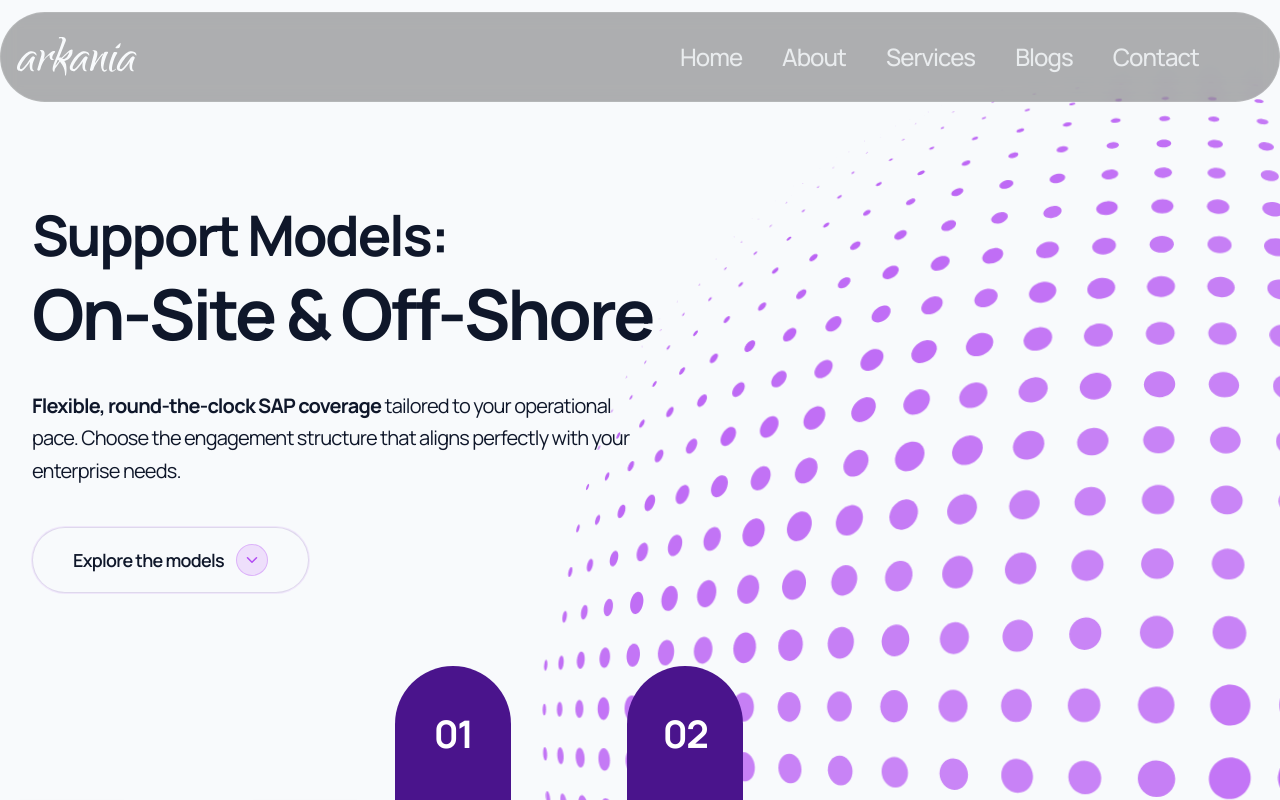
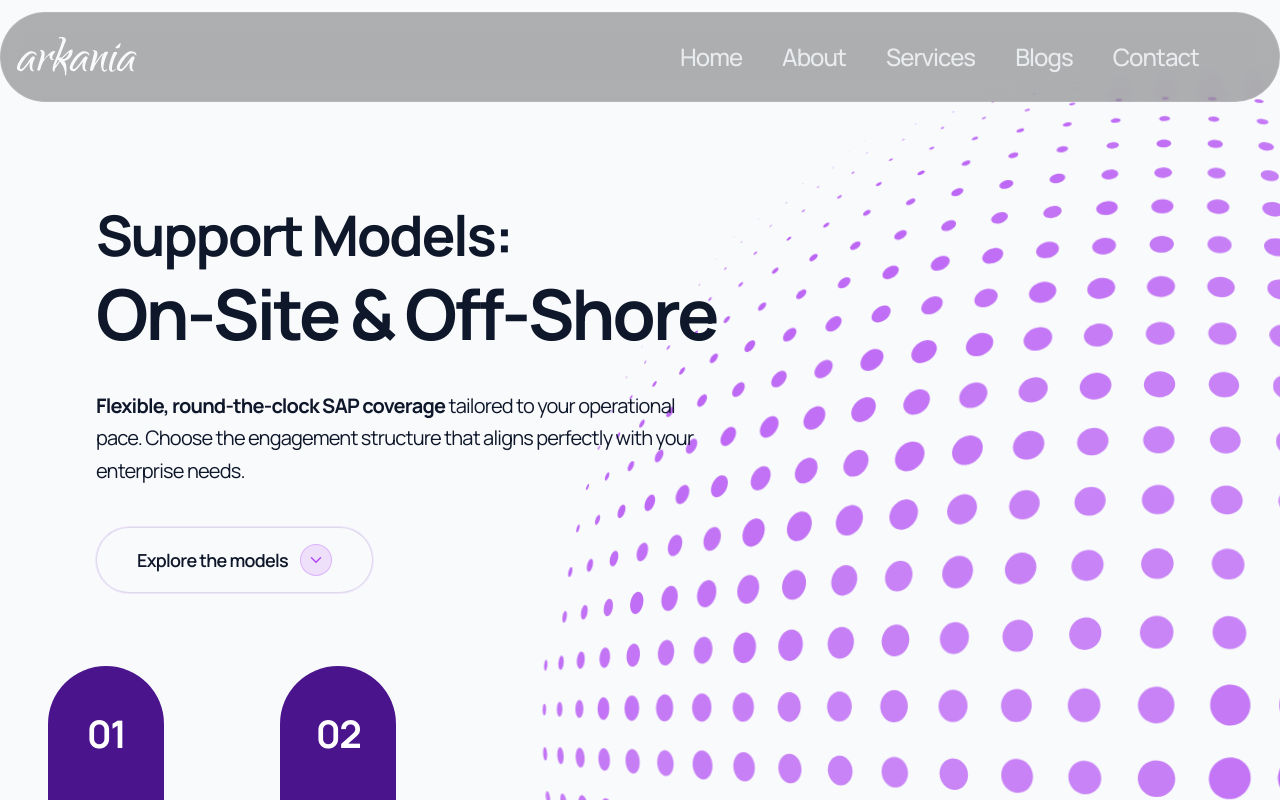
Before and after one commit to mithks/arkania-website, a Next.js app: page /support-models in a window 1280 px wide. Shown: the top 800 px of the page. Built offline with nearby package versions, Linux system fonts and the light colour scheme.

Commit message:
Support Models v3

```diff
--- a/app/support-models/page.tsx
+++ b/app/support-models/page.tsx
@@ -24,7 +24,7 @@ export default function SupportModelsPage() {
             </div>
           </div>
 
-          <div className="relative z-10 max-w-[1700px] mx-auto px-6 md:px-8 pt-[200px]">
+          <div className="relative z-10 max-w-[1700px] mx-auto px-18 md:px-24 pt-[200px]">
             <div className="max-w-[720px]">
               <p className="text-[44px] md:text-[56px] font-bold text-dark leading-tight">
                 Support Models:
@@ -57,7 +57,7 @@ export default function SupportModelsPage() {
             </div>
           </div>
 
-          <div className="absolute left-8 md:left-12 lg:left-[395px] bottom-0 flex gap-[116px] z-10">
+          <div className="absolute left-8 md:left-12 lg:right-80 bottom-0 flex gap-[116px] z-10">
             <div className="w-[116px] h-[134px] bg-primary rounded-t-[100px] flex items-center justify-center">
               <span className="text-white font-bold text-[38px]">01</span>
             </div>
```
